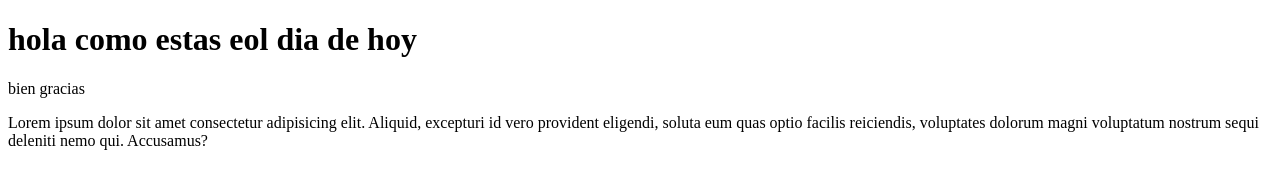
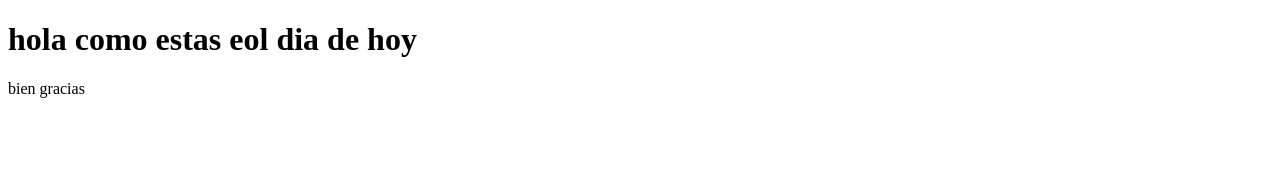
Before and after one commit to SamuelForeroB/prueba, a plain HTML site: page index.html in a window 1280 px wide. Drawn offline with Linux system fonts and the light colour scheme.

Commit message:
Guardando cambios locales antes del pull

```diff
--- a/index.html
+++ b/index.html
@@ -9,7 +9,6 @@
     <header>
         <h1>hola como estas eol dia de hoy </h1>
     </header>
-    <p>bien gracias</p>
-    <p>Lorem ipsum dolor sit amet consectetur adipisicing elit. Aliquid, excepturi id vero provident eligendi, soluta eum quas optio facilis reiciendis, voluptates dolorum magni voluptatum nostrum sequi deleniti nemo qui. Accusamus?</p>
+    bien gracias
 </body>
 </html>
```
